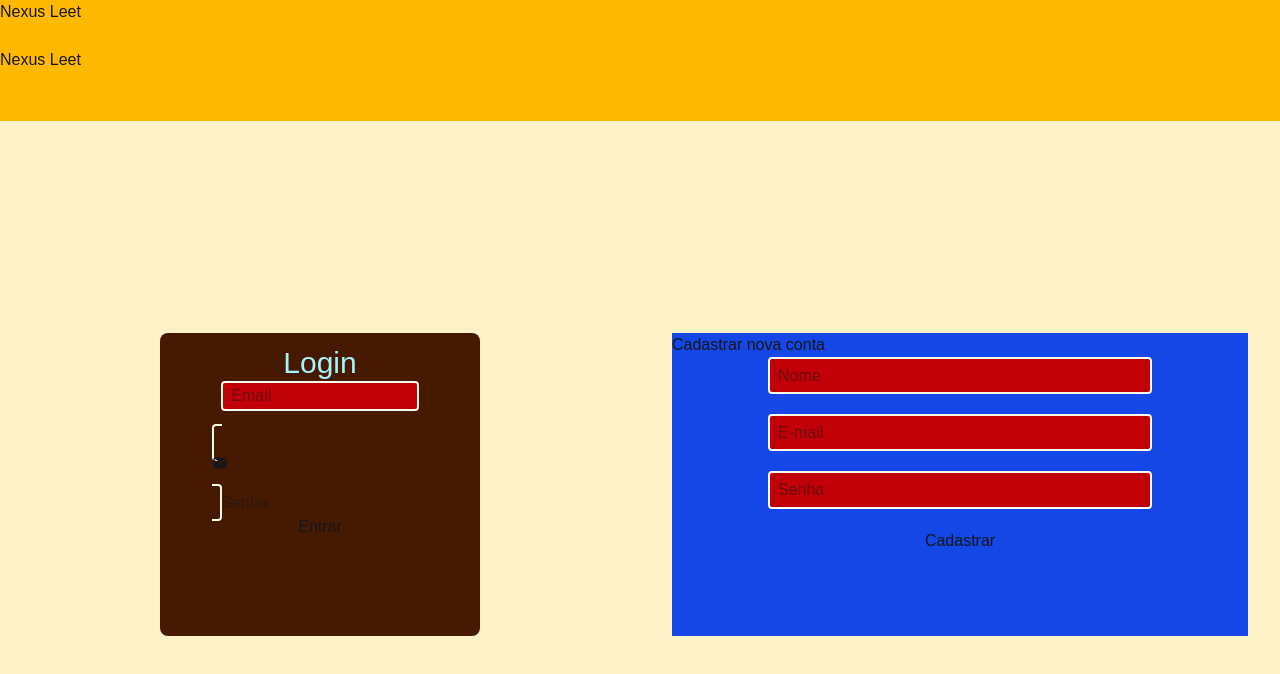
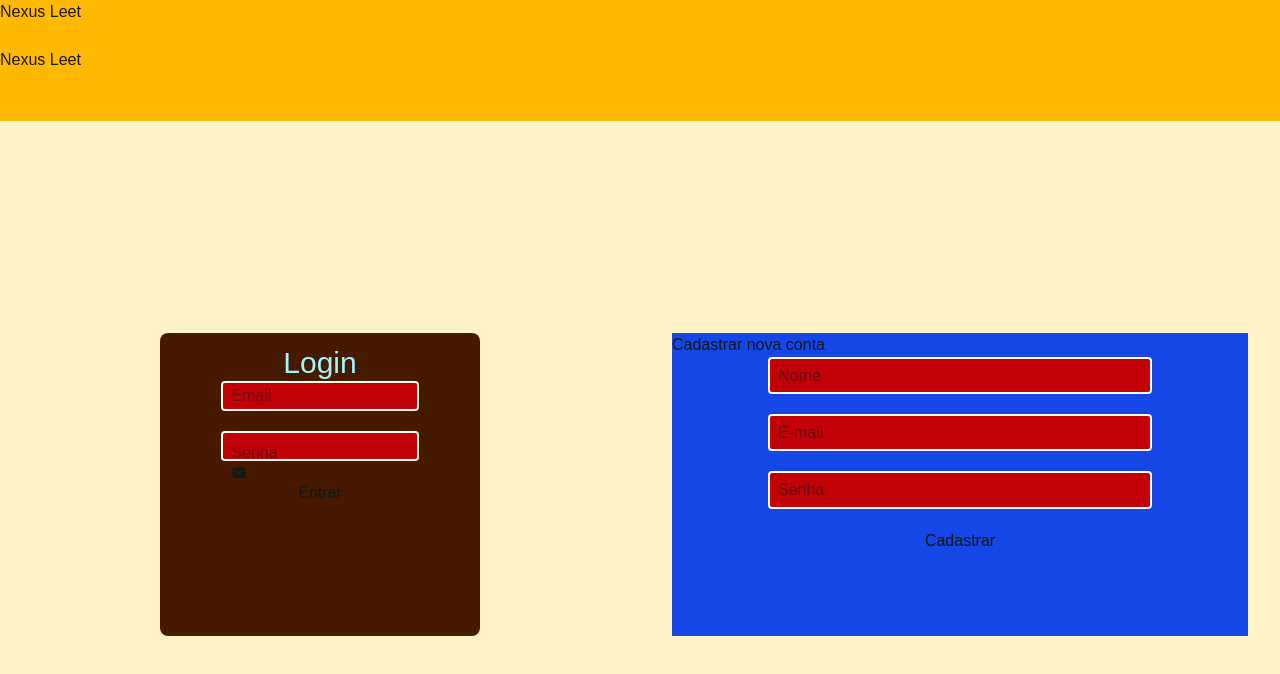
Before and after one commit to gustavocarvalho-ra/NextJs-NexusLeet, a Next.js app: page / in a window 1280 px wide. Shown: the top 674 px of the page. Built offline with nearby package versions, Linux system fonts and the light colour scheme.

Commit message:
style: changed style form

```diff
--- a/src/app/components/login/LoginForm.tsx
+++ b/src/app/components/login/LoginForm.tsx
@@ -40,8 +40,8 @@ export default function LoginForm() {
               onChange={e => setEmail(e.target.value)}
               className="bg-red-700 rounded-sm p-2 h-2/13 w-2/3 border-2 border-amber-50"
             />
-            <div className="">
-              <span className="rounded-sm p-2 h-2/13 w-2/3 border-2 border-amber-50"><MdEmail /></span>
+            <div className="bg-red-700 rounded-sm p-2 h-2/13 w-2/3 border-2 border-amber-50 flex ">
+              <span className="h-full w-full border-none">
                 <input
                   placeholder="Senha"
                   type="password"
@@ -49,6 +49,8 @@ export default function LoginForm() {
                   onChange={e => setPassword(e.target.value)}
                   className="w-full h-full"
                 />
+                <MdEmail />
+              </span>
             </div>
             <button type="submit" className="cursor-pointer">
               Entrar
```
Lines whose indentation alone changed are shown as unchanged.
